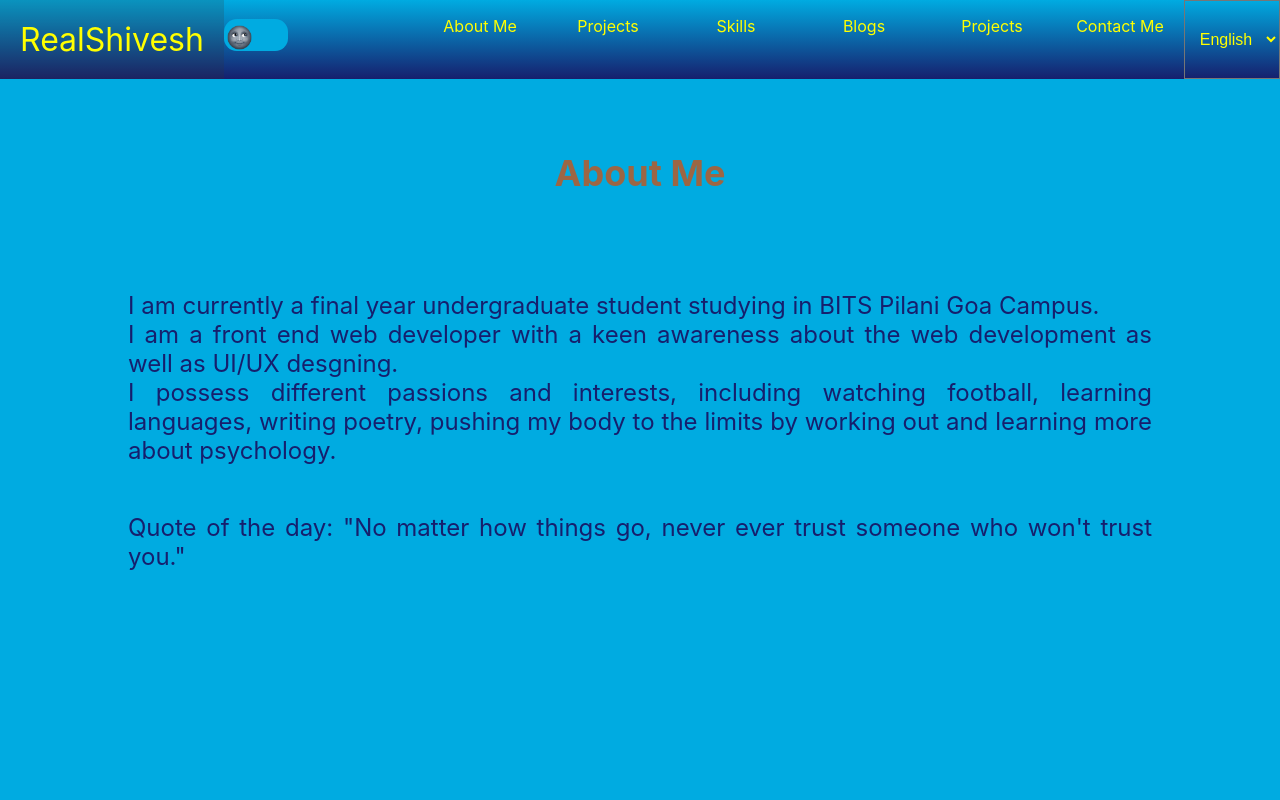
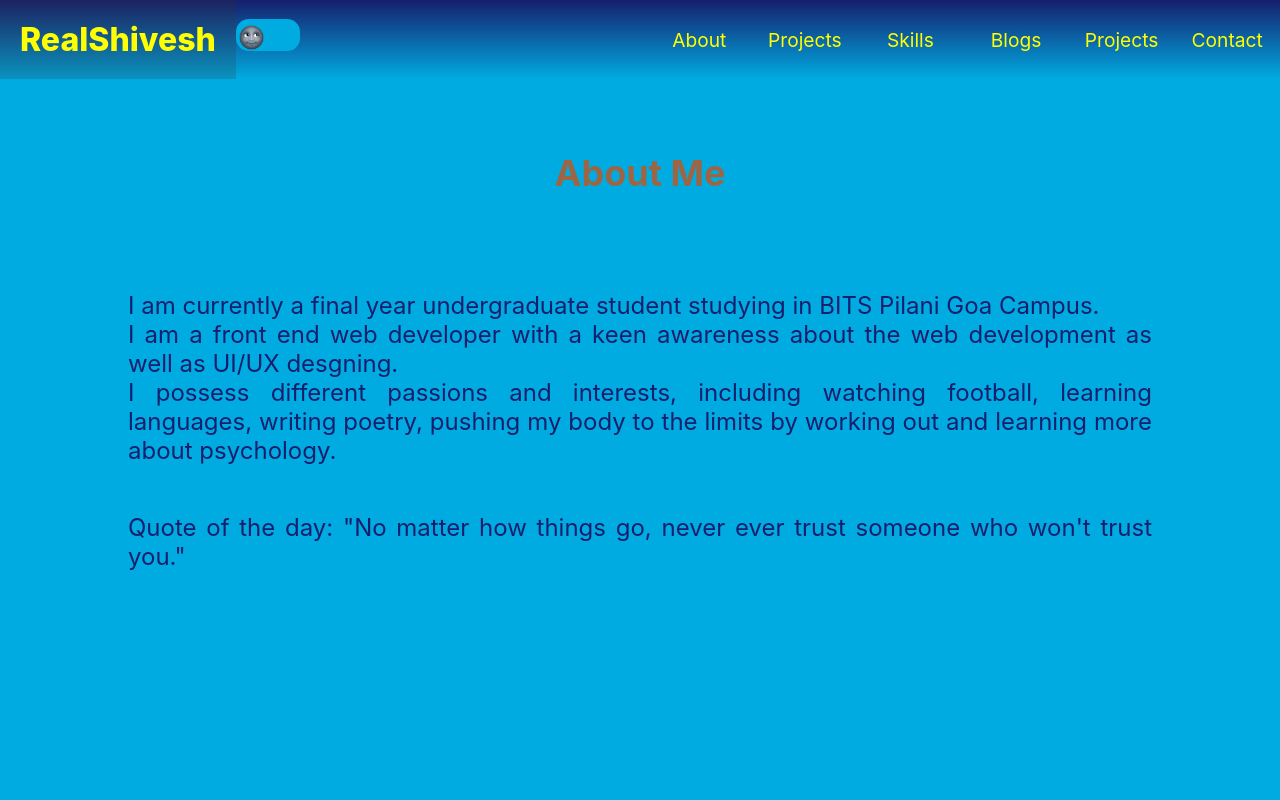
Before and after one commit to RealShivesh/portfolio, a React (Create React App) app: page / in a window 1280 px wide. Shown: the top 800 px of the page. Built offline with nearby package versions, Linux system fonts and the light colour scheme.

Commit message:
updates the navbar theme changing

```diff
--- a/src/components/Navigation.jsx
+++ b/src/components/Navigation.jsx
@@ -16,13 +16,14 @@ export const Navigation = ({ theme, setTheme, themeToggler }) => {
 
   return (
     <>
-      <NavBar>
+      <NavBar theme={theme}>
         <Brand>
           <BrandLink href="#home">RealShivesh</BrandLink>
           <ToggleSwitch
             theme={theme}
             setTheme={setTheme}
             themeToggler={themeToggler}
+            toggleMenu={toggleMenu}
           />
           <MenuButton
             onClick={() => {
@@ -32,6 +33,7 @@ export const Navigation = ({ theme, setTheme, themeToggler }) => {
             <FaBars size={40} />
           </MenuButton>
         </Brand>
+
         <MenuBar toggleMenu={toggleMenu}>
           <NavLink
             href="#about"
@@ -40,7 +42,7 @@ export const Navigation = ({ theme, setTheme, themeToggler }) => {
             }}
           >
             {' '}
-            About Me
+            About
           </NavLink>
           <NavLink
             href="#projects"
@@ -75,8 +77,7 @@ export const Navigation = ({ theme, setTheme, themeToggler }) => {
               setToggleMenu(!toggleMenu)
             }}
           >
-            {' '}
-            Projects{' '}
+            Projects
           </NavLink>
           <NavLink
             href="#contactme"
@@ -85,13 +86,13 @@ export const Navigation = ({ theme, setTheme, themeToggler }) => {
             }}
           >
             {' '}
-            Contact Me
+            Contact
           </NavLink>
-          <LanguageSelector name="Select Language" id="language">
+          {/* <LanguageSelector name="Select Language" id="language">
             <option value="en">English</option>
             <option value="de">Deutsch</option>
             <option value="es">Español</option>
-          </LanguageSelector>
+          </LanguageSelector> */}
         </MenuBar>
       </NavBar>
     </>
--- a/src/styles/Navigation.styles.js
+++ b/src/styles/Navigation.styles.js
@@ -4,9 +4,14 @@ const NavBar = styled.header`
   position: sticky;
   top: 0;
   display: flex;
+  border: 0;
+  z-index: 12;
   justify-content: space-between;
   overflow-x: hidden;
-  background: linear-gradient(0deg, #161f6d 0%, #00abe1 100%);
+  background: ${(props) =>
+    props.theme === 'dark'
+      ? `linear-gradient(0deg, #161f6d 0%, #00abe1 100%)`
+      : `linear-gradient(0deg, #00abe1 0%, #161f6d 100%)`};
   @media only screen and (max-width: 992px) {
     flex-direction: column;
   }
@@ -15,8 +20,9 @@ const NavBar = styled.header`
 const Brand = styled.div`
   display: flex;
   font-size: 2rem;
+  font-weight: 800;
   color: white;
-  justify-content: center;
+  justify-content: space-between;
   @media only screen and (max-width: 992px) {
     justify-content: space-between;
     flex-direction: row;
@@ -49,19 +55,21 @@ const MenuButton = styled.div`
 `
 
 const NavLink = styled.a`
-  padding: 1em;
-  width: 6em;
+  padding: 0.25em;
+  display: flex;
+  justify-content: center;
+  align-self: center;
+  width: 5em;
+  font-size: 1.2rem;
   color: yellow;
   text-decoration: none;
-  text-align: center;
-  vertical-align: middle;
-
   &:hover {
     background: #33333333;
   }
   @media only screen and (max-width: 992px) {
     width: 100%;
     text-align: center;
+    padding: 0.5em;
   }
 `
 
@@ -79,14 +87,14 @@ const BrandLink = styled.a`
 `
 
 const LanguageSelector = styled.select`
-  font-size: 1rem;
+  font-size: 1.2rem;
   width: 6em;
-  background: #cccccc00;
-  color: yellow;
+  background: ${(props) => props.theme.body};
+  color: ${(props) => props.theme.color};
   padding: 0.2em;
   text-align: center;
   & option {
-    background: #cccccc;
+    background: ${(props) => props.theme.body};
     width: 6em;
     padding: 0.2em;
   }
```
